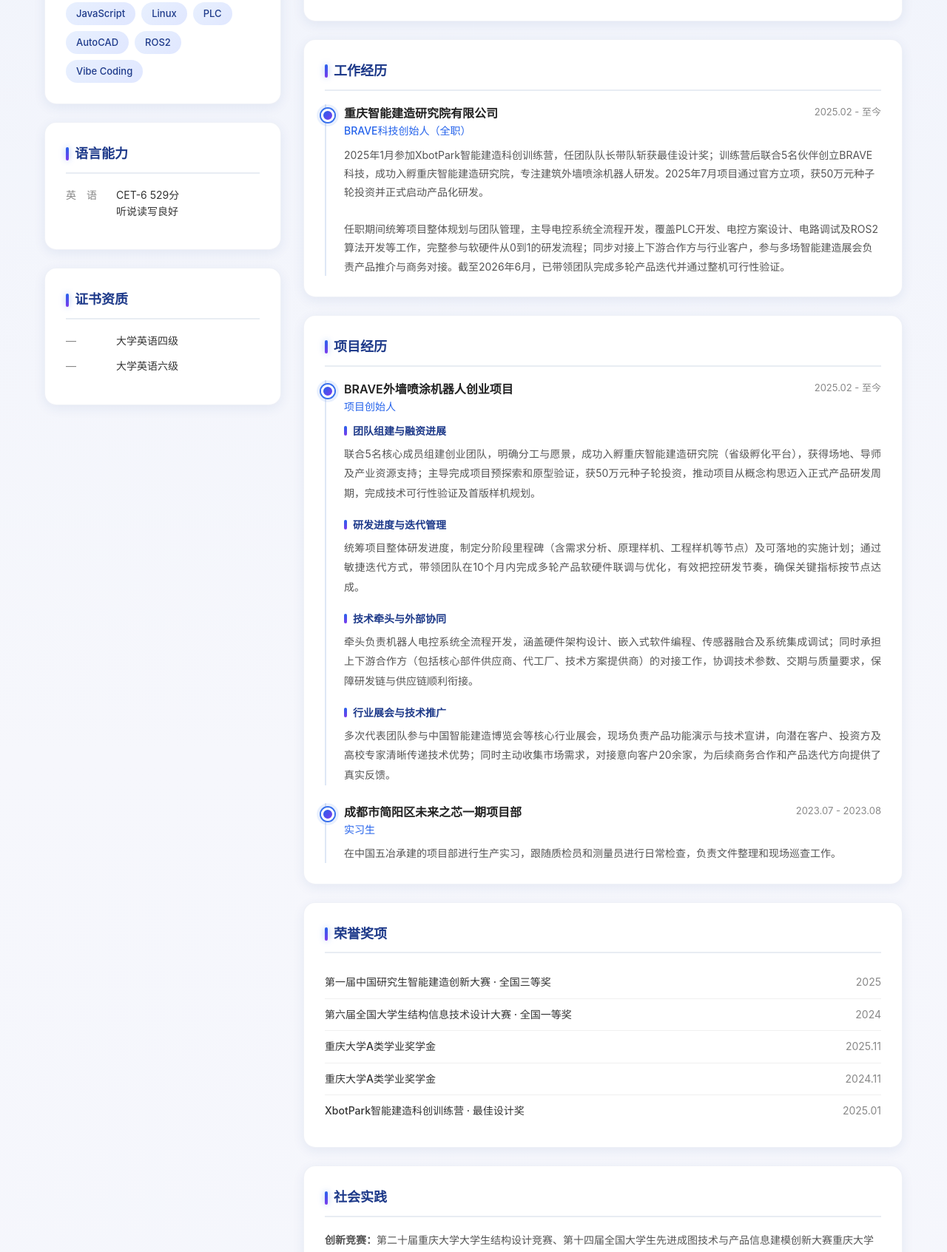
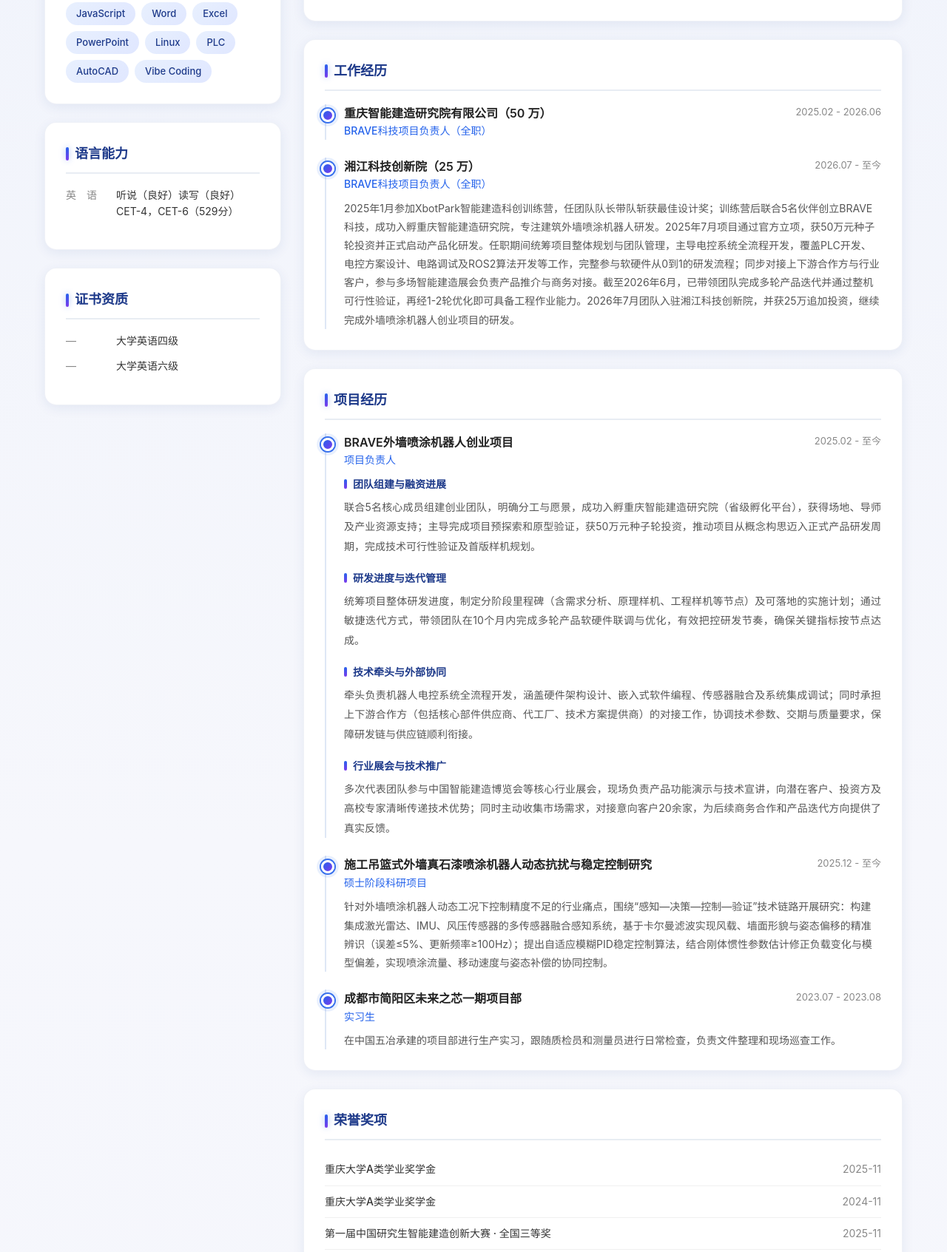
Before and after one commit to dearmessi2002/liupeng-resume, a plain HTML site: page index.html in a window 1280 px wide. Shown: the part 955-2648 px from the top of the page at 74% size. Drawn offline with Linux system fonts and the light colour scheme.

Commit message:
Sync resume content with latest PDF: work history, research project, skills, honors

```diff
--- a/index.html
+++ b/index.html
@@ -795,7 +795,7 @@
         <img src="web_photos/个人照片.jpg" alt="刘鹏" class="hero-avatar">
         <div class="hero-info">
             <h1 class="hero-name">刘 鹏</h1>
-            <div class="hero-title">BRAVE科技创始人 · 建筑机器人方向</div>
+            <div class="hero-title">BRAVE科技项目负责人 · 建筑机器人方向</div>
             <p class="hero-desc">重庆大学建筑机器人硕士在读，专注建筑外墙喷涂机器人研发，拥有从0到1的创业项目经验，具备项目管理与产品开发综合能力。</p>
         </div>
     </div>
@@ -808,7 +808,7 @@
                 <div class="card-title">基本信息</div>
                 <div class="info-item"><span class="info-label">求职意向</span><span class="info-value">项目管理 / 产品经理</span></div>
                 <div class="info-item"><span class="info-label">性　　别</span><span class="info-value">男</span></div>
-                <div class="info-item"><span class="info-label">出生日期</span><span class="info-value">2002年4月</span></div>
+                <div class="info-item"><span class="info-label">出生日期</span><span class="info-value">2002.04.03</span></div>
                 <div class="info-item"><span class="info-label">现居城市</span><span class="info-value">湖南长沙</span></div>
                 <div class="info-item"><span class="info-label">籍　　贯</span><span class="info-value">四川成都</span></div>
                 <div class="info-item"><span class="info-label">电　　话</span><span class="info-value">18782176859</span></div>
@@ -822,17 +822,19 @@
                     <span class="skill-tag">Python</span>
                     <span class="skill-tag">HTML</span>
                     <span class="skill-tag">JavaScript</span>
+                    <span class="skill-tag">Word</span>
+                    <span class="skill-tag">Excel</span>
+                    <span class="skill-tag">PowerPoint</span>
                     <span class="skill-tag">Linux</span>
                     <span class="skill-tag">PLC</span>
                     <span class="skill-tag">AutoCAD</span>
-                    <span class="skill-tag">ROS2</span>
                     <span class="skill-tag">Vibe Coding</span>
                 </div>
             </div>
 
             <div class="card">
                 <div class="card-title">语言能力</div>
-                <div class="info-item"><span class="info-label">英　语</span><span class="info-value">CET-6 529分<br>听说读写良好</span></div>
+                <div class="info-item"><span class="info-label">英　语</span><span class="info-value">听说（良好）读写（良好）<br>CET-4，CET-6（529分）</span></div>
             </div>
 
             <div class="card">
@@ -879,15 +881,22 @@
                 <div class="timeline-item">
                     <div class="timeline-header">
                         <div>
-                            <div class="timeline-title">重庆智能建造研究院有限公司</div>
-                            <div class="timeline-subtitle">BRAVE科技创始人（全职）</div>
+                            <div class="timeline-title">重庆智能建造研究院有限公司（50 万）</div>
+                            <div class="timeline-subtitle">BRAVE科技项目负责人（全职）</div>
                         </div>
-                        <div class="timeline-date">2025.02 - 至今</div>
+                        <div class="timeline-date">2025.02 - 2026.06</div>
+                    </div>
+                </div>
+                <div class="timeline-item">
+                    <div class="timeline-header">
+                        <div>
+                            <div class="timeline-title">湘江科技创新院（25 万）</div>
+                            <div class="timeline-subtitle">BRAVE科技项目负责人（全职）</div>
+                        </div>
+                        <div class="timeline-date">2026.07 - 至今</div>
                     </div>
                     <div class="timeline-desc">
-                        2025年1月参加XbotPark智能建造科创训练营，任团队队长带队斩获最佳设计奖；训练营后联合5名伙伴创立BRAVE科技，成功入孵重庆智能建造研究院，专注建筑外墙喷涂机器人研发。2025年7月项目通过官方立项，获50万元种子轮投资并正式启动产品化研发。
-                        <br><br>
-                        任职期间统筹项目整体规划与团队管理，主导电控系统全流程开发，覆盖PLC开发、电控方案设计、电路调试及ROS2算法开发等工作，完整参与软硬件从0到1的研发流程；同步对接上下游合作方与行业客户，参与多场智能建造展会负责产品推介与商务对接。截至2026年6月，已带领团队完成多轮产品迭代并通过整机可行性验证。
+                        2025年1月参加XbotPark智能建造科创训练营，任团队队长带队斩获最佳设计奖；训练营后联合5名伙伴创立BRAVE科技，成功入孵重庆智能建造研究院，专注建筑外墙喷涂机器人研发。2025年7月项目通过官方立项，获50万元种子轮投资并正式启动产品化研发。任职期间统筹项目整体规划与团队管理，主导电控系统全流程开发，覆盖PLC开发、电控方案设计、电路调试及ROS2算法开发等工作，完整参与软硬件从0到1的研发流程；同步对接上下游合作方与行业客户，参与多场智能建造展会负责产品推介与商务对接。截至2026年6月，已带领团队完成多轮产品迭代并通过整机可行性验证，再经1-2轮优化即可具备工程作业能力。2026年7月团队入驻湘江科技创新院，并获25万追加投资，继续完成外墙喷涂机器人创业项目的研发。
                     </div>
                 </div>
             </div>
@@ -898,7 +907,7 @@
                     <div class="timeline-header">
                         <div>
                             <div class="timeline-title">BRAVE外墙喷涂机器人创业项目</div>
-                            <div class="timeline-subtitle">项目创始人</div>
+                            <div class="timeline-subtitle">项目负责人</div>
                         </div>
                         <div class="timeline-date">2025.02 - 至今</div>
                     </div>
@@ -924,6 +933,18 @@
                 <div class="timeline-item">
                     <div class="timeline-header">
                         <div>
+                            <div class="timeline-title">施工吊篮式外墙真石漆喷涂机器人动态抗扰与稳定控制研究</div>
+                            <div class="timeline-subtitle">硕士阶段科研项目</div>
+                        </div>
+                        <div class="timeline-date">2025.12 - 至今</div>
+                    </div>
+                    <div class="timeline-desc">
+                        针对外墙喷涂机器人动态工况下控制精度不足的行业痛点，围绕“感知—决策—控制—验证”技术链路开展研究：构建集成激光雷达、IMU、风压传感器的多传感器融合感知系统，基于卡尔曼滤波实现风载、墙面形貌与姿态偏移的精准辨识（误差≤5%、更新频率≥100Hz）；提出自适应模糊PID稳定控制算法，结合刚体惯性参数估计修正负载变化与模型偏差，实现喷涂流量、移动速度与姿态补偿的协同控制。
+                    </div>
+                </div>
+                <div class="timeline-item">
+                    <div class="timeline-header">
+                        <div>
                             <div class="timeline-title">成都市简阳区未来之芯一期项目部</div>
                             <div class="timeline-subtitle">实习生</div>
                         </div>
@@ -938,24 +959,24 @@
             <div class="card">
                 <div class="card-title">荣誉奖项</div>
                 <div class="honor-item">
+                    <span class="honor-name">重庆大学A类学业奖学金</span>
+                    <span class="honor-date">2025-11</span>
+                </div>
+                <div class="honor-item">
+                    <span class="honor-name">重庆大学A类学业奖学金</span>
+                    <span class="honor-date">2024-11</span>
+                </div>
+                <div class="honor-item">
                     <span class="honor-name">第一届中国研究生智能建造创新大赛 · 全国三等奖</span>
-                    <span class="honor-date">2025</span>
+                    <span class="honor-date">2025-11</span>
                 </div>
                 <div class="honor-item">
                     <span class="honor-name">第六届全国大学生结构信息技术设计大赛 · 全国一等奖</span>
-                    <span class="honor-date">2024</span>
-                </div>
-                <div class="honor-item">
-                    <span class="honor-name">重庆大学A类学业奖学金</span>
-                    <span class="honor-date">2025.11</span>
-                </div>
-                <div class="honor-item">
-                    <span class="honor-name">重庆大学A类学业奖学金</span>
-                    <span class="honor-date">2024.11</span>
+                    <span class="honor-date">2024-06</span>
                 </div>
                 <div class="honor-item">
                     <span class="honor-name">XbotPark智能建造科创训练营 · 最佳设计奖</span>
-                    <span class="honor-date">2025.01</span>
+                    <span class="honor-date">2025-01</span>
                 </div>
             </div>
 
```
